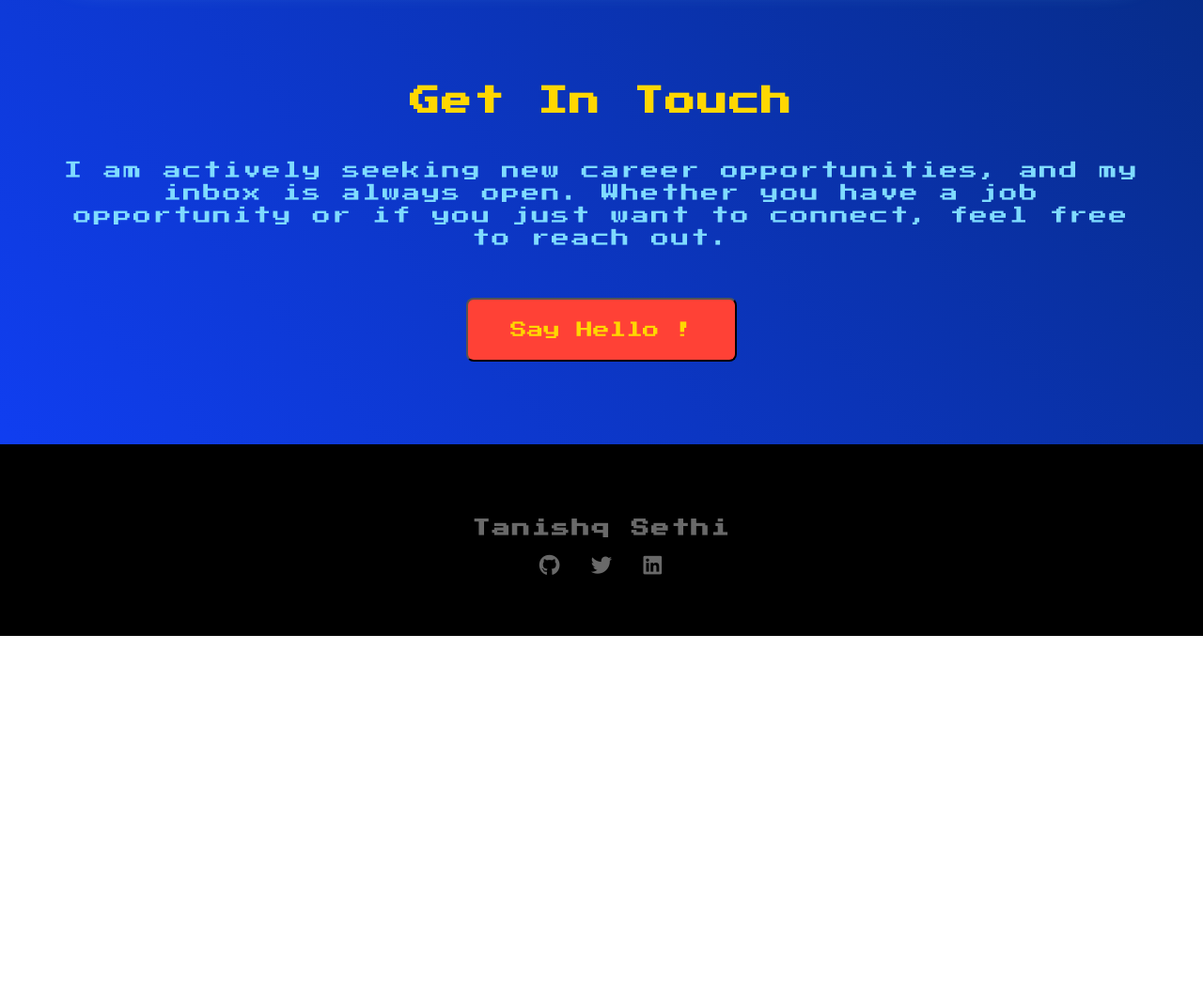
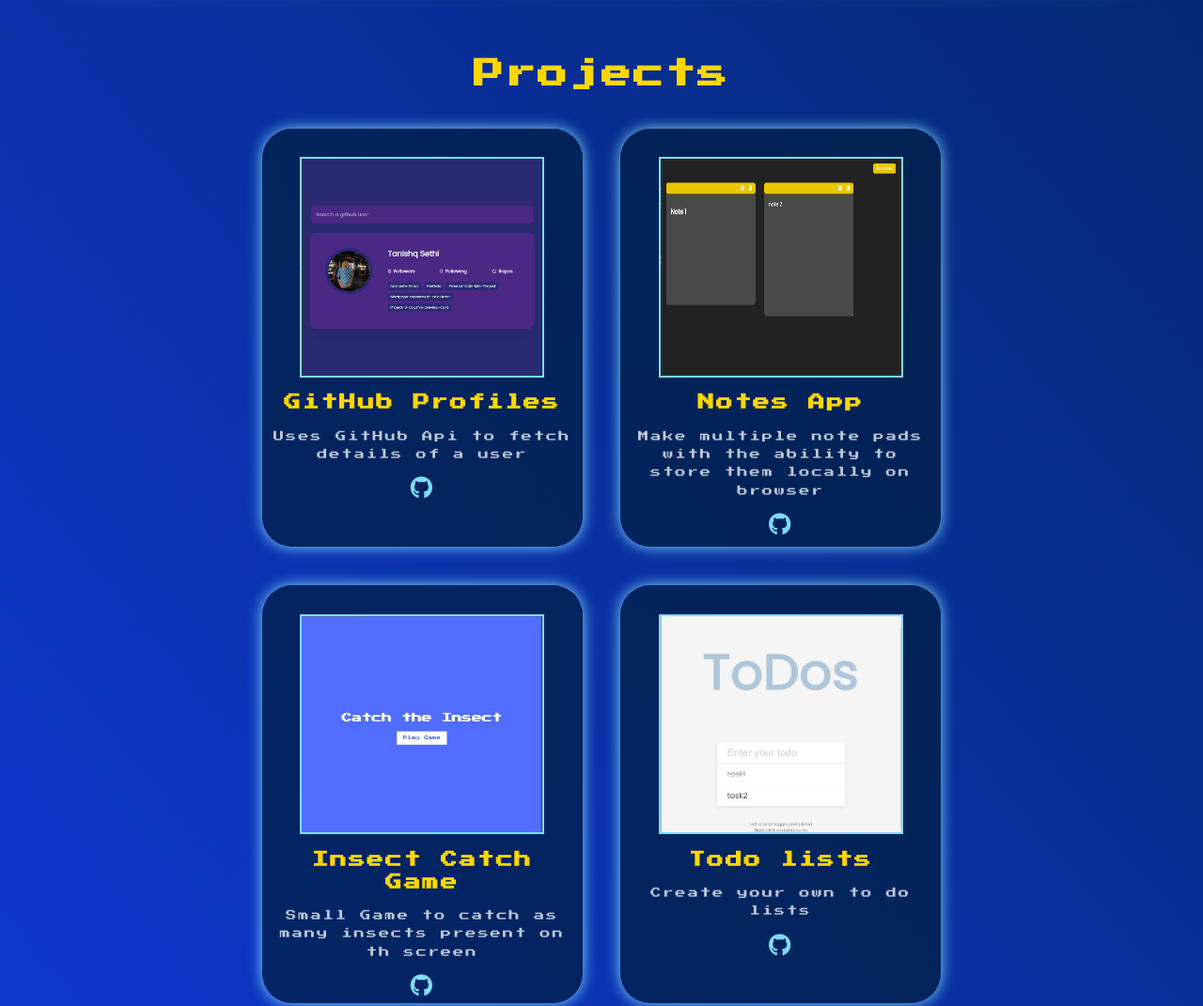
Before and after one commit to iamtanishqsethi/Portfolio, a plain HTML site: page index.html in a window 1280 px wide. Shown: the part 1480-2551 px from the top of the page at 94% size. Before the commit the page ends 2157 px from the top, so only its background shows below. Drawn offline with Linux system fonts and the light colour scheme.

Commit message:
daily update 2

```diff
--- a/index.html
+++ b/index.html
@@ -28,7 +28,7 @@
                 </ul>
             </nav>
         </header>
-        <main id="main">
+        <main id="main" >
             <div class="hero-text">
                 <h2>
                     Hi, I am
@@ -40,10 +40,15 @@
                 <button class="get-in-touch" id="go-to-contact">
                     Get In Touch !
                 </button>
+                <div class="links">
+                    <a href="https://github.com/iamtanishqsethi" class="contact-element"><i class="fab fa-github"></i></a>
+                    <a href="https://x.com/TanishqSethi13" class="contact-element"><i class="fab fa-x-twitter"></i></a>
+                    <a href="https://www.linkedin.com/in/tanishq-sethi-229914259/" class="contact-element"><i class="fab fa-linkedin"></i></a>
+                </div>
             </div>
             <img src="assets/profile.jpg" alt="profile-img" class="hero-img active">
         </main>
-        <div class="about" id="about">
+        <div class="about fade-in" id="about">
             <h1 class="about-head">
                 About Me....
             </h1>
@@ -64,8 +69,45 @@
 
 
         </div>
+        <div class="projects fade-in" id="projects">
+            <h1 class="project-cont-head">
+                Projects
+            </h1>
+            <div class="projectsContainer">
+                <div class="project">
+                    <img src="assets/gitprofiles.png" alt="githubprofiles" class="project-img">
+                    <h2 class="projectName">GitHub Profiles</h2>
+                    <p class="projectDesc">Uses GitHub Api to fetch details of a user </p>
+                    <a href="https://github.com/iamtanishqsethi/Web-dev-practice/tree/master/sample-projects/github-profile" class="projectLink"><i class="fab fa-github"></i></a>
+                </div>
+                <div class="project">
+                    <img src="assets/notes.png" alt="notes app" class="project-img">
+                    <h2 class="projectName">Notes App</h2>
+                    <p class="projectDesc">Make multiple note pads with the ability to store them locally on browser</p>
+                    <a href="https://github.com/iamtanishqsethi/Web-dev-practice/tree/master/sample-projects/notes-app" class="projectLink"><i class="fab fa-github"></i></a>
+                </div>
+                <div class="project">
+                    <img src="assets/insectcatch.png" alt="insect game" class="project-img">
+                    <h2 class="projectName">Insect Catch Game</h2>
+                    <p class="projectDesc">Small Game to catch as many insects present on th screen</p>
+                    <a href="https://github.com/iamtanishqsethi/Web-dev-practice/tree/master/sample-projects/insect-catch" class="projectLink"><i class="fab fa-github"></i></a>
+                </div>
+                <div class="project">
+                    <img src="assets/todo.png" alt="todo list" class="project-img">
+                    <h2 class="projectName">Todo lists</h2>
+                    <p class="projectDesc">Create your own to do lists</p>
+                    <a href="https://github.com/iamtanishqsethi/Web-dev-practice/tree/master/sample-projects/todo-list" class="projectLink"><i class="fab fa-github"></i></a>
+                </div>
+                <div class="project">
+                    <img src="assets/passwordgen.png" alt="password generator " class="project-img">
+                    <h2 class="projectName">Password Generator</h2>
+                    <p class="projectDesc">Create random Passwords of variable length </p>
+                    <a href="https://github.com/iamtanishqsethi/Web-dev-practice/tree/master/sample-projects/password-generator" class="projectLink"><i class="fab fa-github"></i></a>
+                </div>
+            </div>
+        </div>
 
-        <div class="contact" id="contact">
+        <div class="contact fade-in" id="contact">
             <h2 class="contact-me">Get In Touch</h2>
             <p class="contact-text">I am actively seeking new career opportunities, and my inbox is always open.
                 Whether you have a job opportunity or if you just want to connect,
@@ -82,7 +124,7 @@
             <h2>Tanishq Sethi</h2>
             <div class="links">
                 <a href="https://github.com/iamtanishqsethi" class="contact-element"><i class="fab fa-github"></i></a>
-                <a href="https://x.com/TanishqSethi13" class="contact-element"><i class="fab fa-twitter"></i></a>
+                <a href="https://x.com/TanishqSethi13" class="contact-element"><i class="fab fa-x-twitter"></i></a>
                 <a href="https://www.linkedin.com/in/tanishq-sethi-229914259/" class="contact-element"><i class="fab fa-linkedin"></i></a>
             </div>
 
--- a/script.js
+++ b/script.js
@@ -7,6 +7,26 @@ function load(){
 }
 setTimeout(load,3500);
 
+//scroll effect
+document.addEventListener('DOMContentLoaded',()=>{
+    const fadeElements=document.querySelectorAll('.fade-in')
+    function checkFade(){
+        fadeElements.forEach(el=>{
+            const rect=el.getBoundingClientRect()//gives size of element relative to view port
+            const elTop=rect.top
+            const elBottom=rect.bottom
+
+            const isVisible = elTop < window.innerHeight && elBottom >= 0
+
+            if(isVisible){
+                el.classList.add('visible')
+            }
+        })
+    }
+    window.addEventListener('scroll',checkFade);
+    window.addEventListener('resize',checkFade);
+
+})
 
 //header scroll
 const header=document.querySelector('header');
--- a/style.css
+++ b/style.css
@@ -97,6 +97,13 @@ li{
     text-decoration: underline;
     transform: scale(2);
 }
+.fade-in{
+    opacity: 0;
+    transition: opacity 1s ease-in-out;
+}
+.fade-in.visible{
+    opacity: 1;
+}
 main{
     display: flex;
     height: 100vh;
@@ -157,6 +164,24 @@ main h2{
     transform: translate(-4px,-4px);
     box-shadow:1px 1px 3px #7FDBFF; ;
 }
+.hero-text .links{
+    display: flex;
+    align-items: center;
+    justify-content: left;
+    gap: 1rem;
+    font-size: 1.6rem;
+    margin: 1rem;
+}
+.hero-text .links a{
+    text-decoration: none;
+    color: #7FDBFF;
+    font-size: 1.4rem;
+    transition: ease-in-out .2s;
+}
+.hero-text .links a:hover{
+    color: #FFD700;
+    transform: scale(1.2);
+}
 
 .about{
     /*background-color: #FF4136;*/
@@ -192,33 +217,58 @@ main h2{
 .about-content p span{
     color: #FFD700;
 }
-.skills{
+
+
+.projects{
     margin: 0 auto;
     width: 80%;
+    padding: 5% 0;
 }
-.skillHead{
+.project-cont-head{
     text-align: center;
-    font-size: 1.7rem;
 }
-
-.skillsContent{
-    padding: 1.2rem  0;
-    text-align: left;
+.projectsContainer{
+    display: flex;
+    justify-content: center;
+    align-items: center;
+    flex-wrap: wrap;
 }
-.skillsContent h2{
-    font-size: 1.2rem;
+.project{
+    height: 24rem;
+    width: 20rem;
+    background-color: rgba(0, 31, 63, 0.7);
+    border-radius: 2rem;
+    padding: 3% 1%;
+    margin: 2%;
+    align-items: center;
+    justify-content: center;
+    text-align: center;
+    box-shadow: 0 0 15px #7FDBFF;
 }
-.langList,.frontList{
-    justify-content: left;
+.project-img{
+    height: 60%;
+    width: 80%;
+    object-fit: fill;
+    border: 2px solid #7FDBFF;
 }
-.languages,.frontend{
-    font-size: 0.9rem;
+.projectName{
+    font-size: 1.1rem;
+    line-height: 1.5rem;
+}
+.projectDesc{
+    font-size: 0.7rem;
+    line-height: 1.2rem;
+    color: rgba(255, 255, 255, 0.75);
+}
+.projectLink{
+    font-size: 1.5rem;
+    color: #7FDBFF;
+    transition:ease-in-out .2s;
+}
+.projectLink:hover{
     color: #FFD700;
-    background-color: #FF4136;
-    padding: 1%;
-    border-radius: 10px;
+    transform: scale(1.5);
 }
-
 
 .contact{
     display: flex;
@@ -309,25 +359,12 @@ textarea:focus{
     color: #7FDBFF;
     transform: scale(1.2);
 }
-#toasts{
-    position: absolute;
-    bottom: 10px;
-    right: 10px;
-    display: flex;
-    flex-direction: column;
-    align-items: flex-end;
-}
-.toast{
-    background-color: #4c839a;
-    color: white;
-    padding: 1rem 2rem;
-    margin: 0.5rem;
-    border-radius: 10px;
-    z-index: 100;
-    transition: opacity 0.5s ease;
-}
+
 ::-webkit-scrollbar{
     width: 0.4rem;
+}
+::-webkit-scrollbar-track{
+    background: #001F3F;
 }
 ::-webkit-scrollbar-thumb{
     background-color: #7FDBFF;
```
Also changed, not shown: assets/gitprofiles.png (added), assets/insectcatch.png (added), assets/notes.png (added), assets/passwordgen.png (added), assets/todo.png (added).
